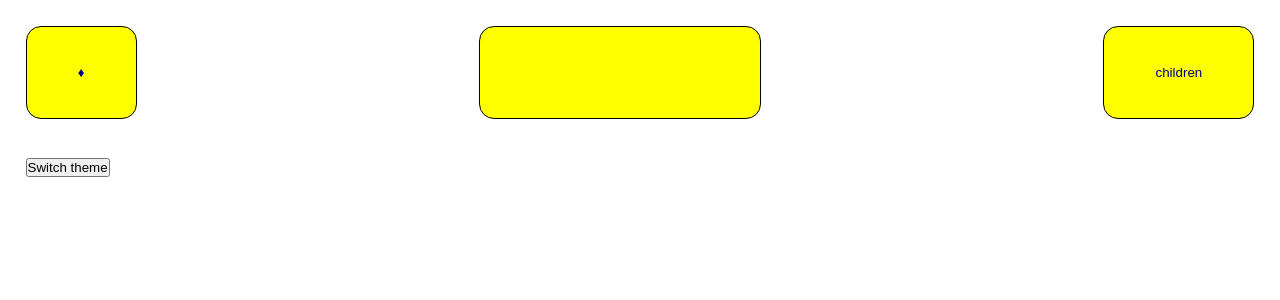
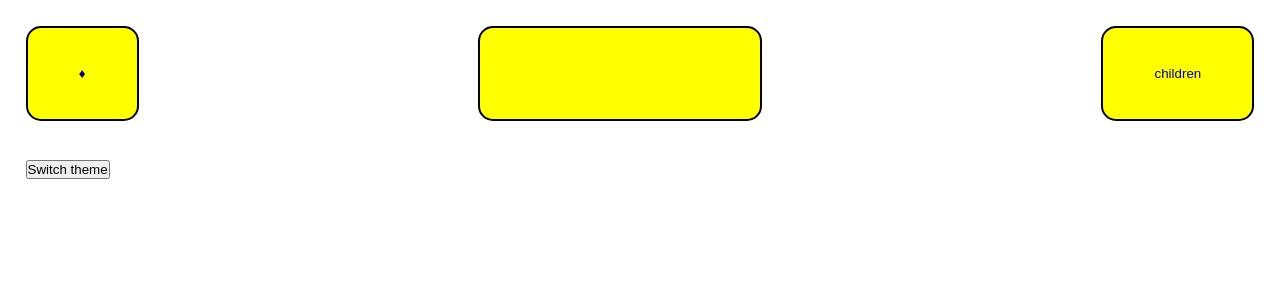
Before and after one commit to tramallo/exercise-emoji_todo_list, a React (Vite) app: page / in a window 1280 px wide. Shown: the top 300 px of the page. Built offline with nearby package versions, Linux system fonts and the light colour scheme.

Commit message:
App -> update style

```diff
--- a/src/App.css
+++ b/src/App.css
@@ -18,6 +18,7 @@ body {
 }
 .light-theme .new-todo {
   --theme-padding: 3vw 4vw;
+  --theme-border: 2px solid black;
 }
 
 .todos-list {
```
